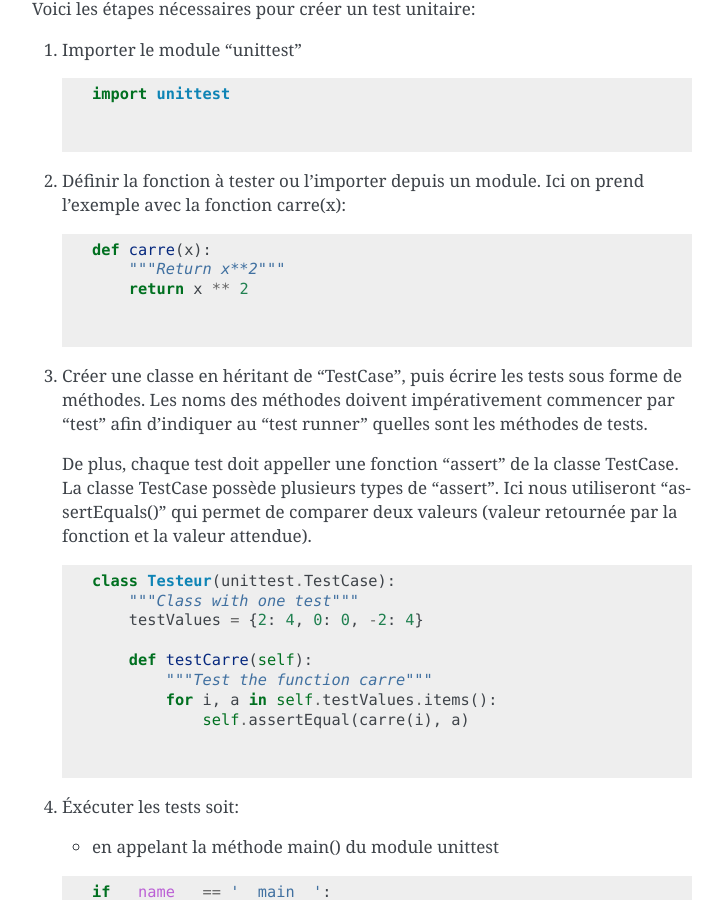
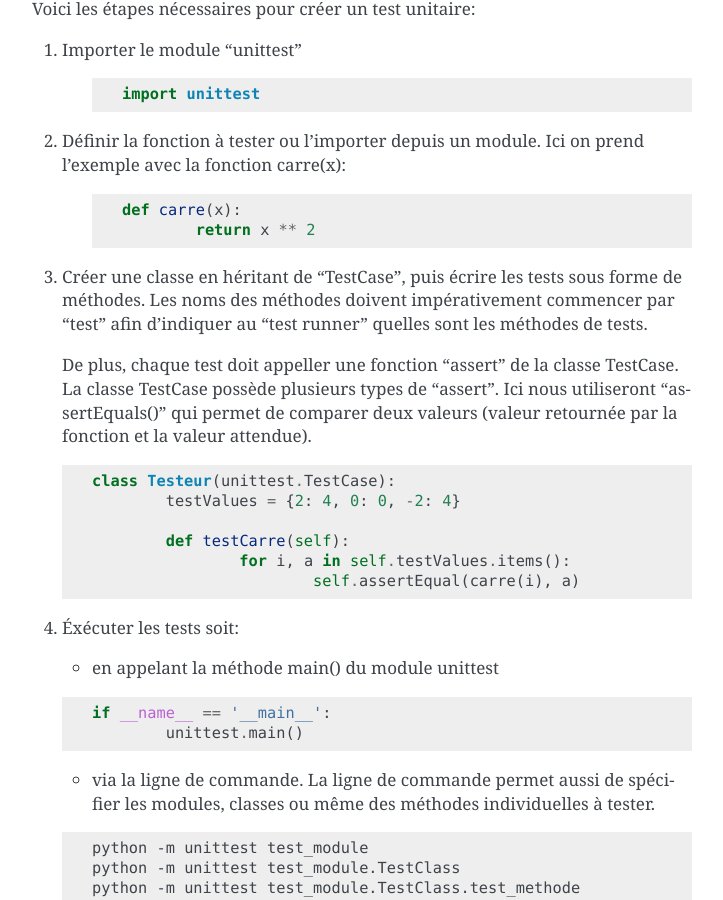
Before and after one commit to HE-Arc/livre-python, a Sphinx documentation site: the page built from source/unittest/index.rst, in a window 1280 px wide and 900 px high, scrolled down 920 px. Shown: the whole window, without its empty margins (388-1111 px from the left). Built offline with Sphinx 7.4.7, drawn with Linux system fonts in a browser that asks for light colours; some of the changed lines change nothing that is shown.

Commit message:
deleted script python

```diff
--- a/source/unittest/exemples/test-fonction.py
+++ /dev/null
@@ -1,23 +0,0 @@
-import unittest
-
-
-# definition
-def carre(x):
-    """Return x**2"""
-    return x ** 2
-
-
-# classTest
-class Testeur(unittest.TestCase):
-    """Class with one test"""
-    testValues = {2: 4, 0: 0, -2: 4}
-
-    def testCarre(self):
-        """Test the function carre"""
-        for i, a in self.testValues.items():
-            self.assertEqual(carre(i), a)
-
-
-# execution
-if __name__ == '__main__':
-    unittest.main()
--- a/source/unittest/index.rst
+++ b/source/unittest/index.rst
@@ -30,31 +30,40 @@
 
 Voici les étapes nécessaires pour créer un test unitaire:
 
-1) Importer le module 'unittest'
+1)  Importer le module 'unittest'
 
-   .. literalinclude:: ./exemples/test-fonction.py
-      :end-before: definition
+	.. code-block:: python
 
-2) Définir la fonction à tester ou l'importer depuis un module. Ici on prend l'exemple avec la fonction carre(x):
+		import unittest
 
-   .. literalinclude:: ./exemples/test-fonction.py
-      :start-after: definition
-      :end-before: classTest
+2)  Définir la fonction à tester ou l'importer depuis un module. Ici on prend l'exemple avec la fonction carre(x):
+
+	.. code-block:: python
+
+		def carre(x):
+			return x ** 2
 
 3) Créer une classe en héritant de 'TestCase', puis écrire les tests sous forme de méthodes. Les noms des méthodes doivent impérativement commencer par 'test' afin d'indiquer au 'test runner' quelles sont les méthodes de tests.
 
    De plus, chaque test doit appeller une fonction 'assert' de la classe TestCase. La classe TestCase possède plusieurs types de 'assert'. Ici nous utiliseront 'assertEquals()' qui permet de comparer deux valeurs (valeur retournée par la fonction et la valeur attendue).
 
-   .. literalinclude:: ./exemples/test-fonction.py
-      :start-after: classTest
-      :end-before: execution
+   .. code-block:: python
+
+	class Testeur(unittest.TestCase):
+		testValues = {2: 4, 0: 0, -2: 4}
+
+		def testCarre(self):
+			for i, a in self.testValues.items():
+				self.assertEqual(carre(i), a)
 
 4) Éxécuter les tests soit:
 
    - en appelant la méthode main() du module unittest
 
-   .. literalinclude:: ./exemples/test-fonction.py
-      :start-after: execution
+   .. code-block:: python
+
+		if __name__ == '__main__':
+			unittest.main()
 
    - via la ligne de commande. La ligne de commande permet aussi de spécifier les modules, classes ou même des méthodes individuelles à tester.
 
```
